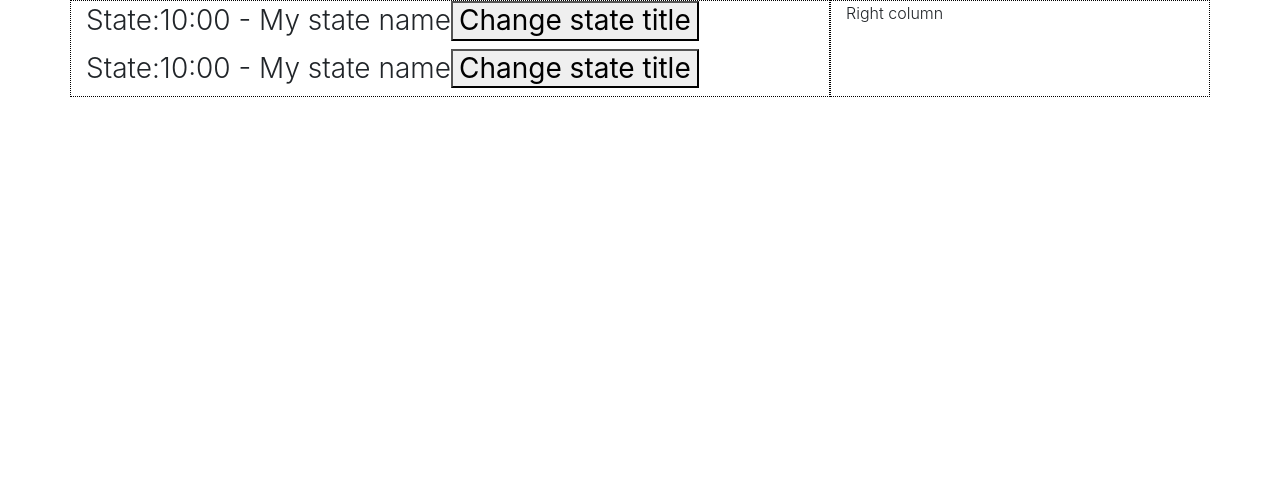
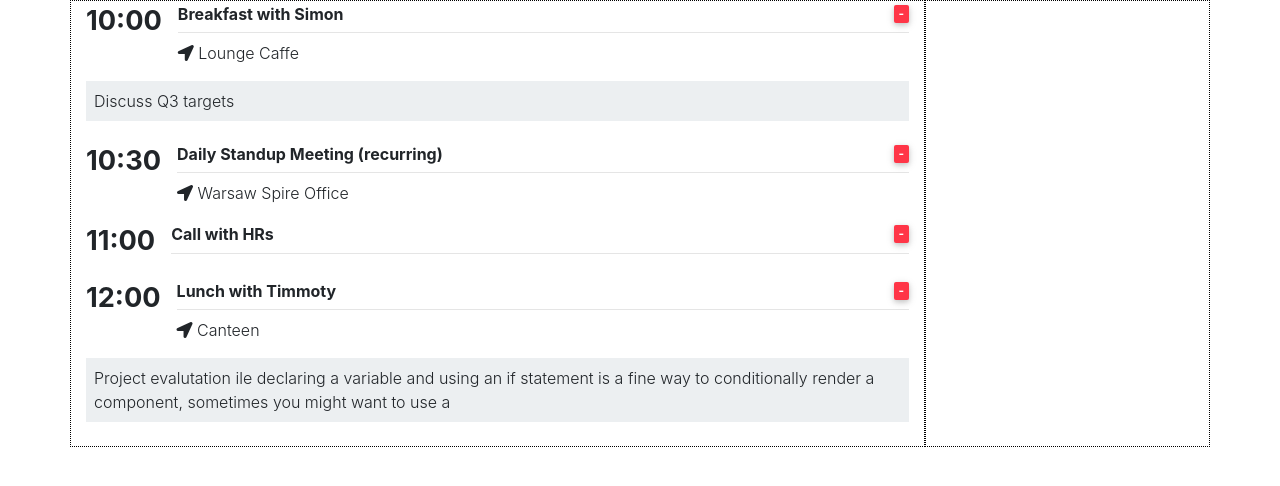
Before and after one commit to myexistance/argenda, a React (Create React App) app: page / in a window 1280 px wide. Shown: the top 486 px of the page. Built offline with nearby package versions, Linux system fonts and the light colour scheme.

Commit message:
MDBBtn, MDBInput, MDBModal, MDBModalBody, MDBModalHeader, MDBModalFooter, MDBIcon, MDBBadge, MDBContainer, MDBRow, MDBCol imported

```diff
--- a/src/index.js
+++ b/src/index.js
@@ -3,22 +3,58 @@
 import '@fortawesome/fontawesome-free/css/all.min.css';
 import "bootstrap-css-only/css/bootstrap.min.css";
 import "mdbreact/dist/css/mdb.css";
-import { MDBContainer, MDBRow, MDBCol } from "mdbreact";
+import {MDBBtn, MDBInput, MDBModal, MDBModalBody, MDBModalHeader, MDBModalFooter, MDBIcon, MDBBadge, MDBContainer, MDBRow, MDBCol} from "mdbreact";
 import "./index.css";
 
+class App extends Component {
+  constructor(props) {
+    super(props);
+    this.state = {
+      events: [
+        {
+          id: 1,
+          time: "10:00",
+          title: "Breakfast with Simon",
+          location: "Lounge Caffe",
+          description: "Discuss Q3 targets"
+        },
+        {
+          id: 2,
+          time: "10:30",
+          title: "Daily Standup Meeting (recurring)",
+          location: "Warsaw Spire Office"
+        },
+        { id: 3, time: "11:00", title: "Call with HRs" },
+        {
+          id: 4,
+          time: "12:00",
+          title: "Lunch with Timmoty",
+          location: "Canteen",
+          description:
+            "Project evalutation ile declaring a variable and using an if statement is a fine way to conditionally render a component, sometimes you might want to use a"
+        }
+      ]
+    };
+  }
 
-class App extends Component {
-    state = {};
   render() {
     return (
       <React.Fragment>
         <MDBContainer>
           <MDBRow>
-        <MDBCol md="8">
-        <Event title="Meeting with John" time="10:00" />
-        <Event title="Meeting with Joon" time="10:00"/>
+            <MDBCol md="9">
+              {this.state.events.map(event => (
+                <Event
+                  key={event.id}
+                  id={event.id}
+                  time={event.time}
+                  title={event.title}
+                  location={event.location}
+                  description={event.description}
+                />
+              ))}
             </MDBCol>
-        <MDBCol md="4">Right column</MDBCol>
+            <MDBCol md="3" />
           </MDBRow>
         </MDBContainer>
       </React.Fragment>
@@ -27,28 +63,36 @@
 }
 
 class Event extends Component {
-    state = {
-      time: "10:00",
-      title: "My state name"
-    };
   render() {
     return (
       <React.Fragment>
-        {/* This is genarated from state */}
-        <h3>
-          State:
-          {this.state.time} - {this.state.title}
-          <button
-            onClick={() => {
-              this.setState({ title: "Me NEW state title" });
-              console.log(this.state.title);
-            }}
-          >
-            Change state title
-          </button>
+        <div className="media mt-1">
+          <h3 className="h3-responsive font-weight-bold mr-3">
+            {this.props.time}
           </h3>
+          <div className="media-body mb-3 mb-lg-3">
+            <MDBBadge color="danger" className="ml-2 float-right">
+              -
+            </MDBBadge>
+            <h6 className="mt-0 font-weight-bold">{this.props.title} </h6>{" "}
+            <hr className="hr-bold my-2" />
+            {this.props.location && (
+              <React.Fragment>
+                <p className="font-smaller mb-0">
+                  <MDBIcon icon="location-arrow" /> {this.props.location}
+                </p>
+              </React.Fragment>
+            )}
+          </div>
+        </div>
+        {this.props.description && (
+          <p className="p-2 mb-4  blue-grey lighten-5 blue-grey lighten-5">
+            {this.props.description}
+          </p>
+        )}
       </React.Fragment>
     );
   }
 }
+
 ReactDOM.render(<App />, document.getElementById("root"));
```
Lines whose indentation alone changed are shown as unchanged.
